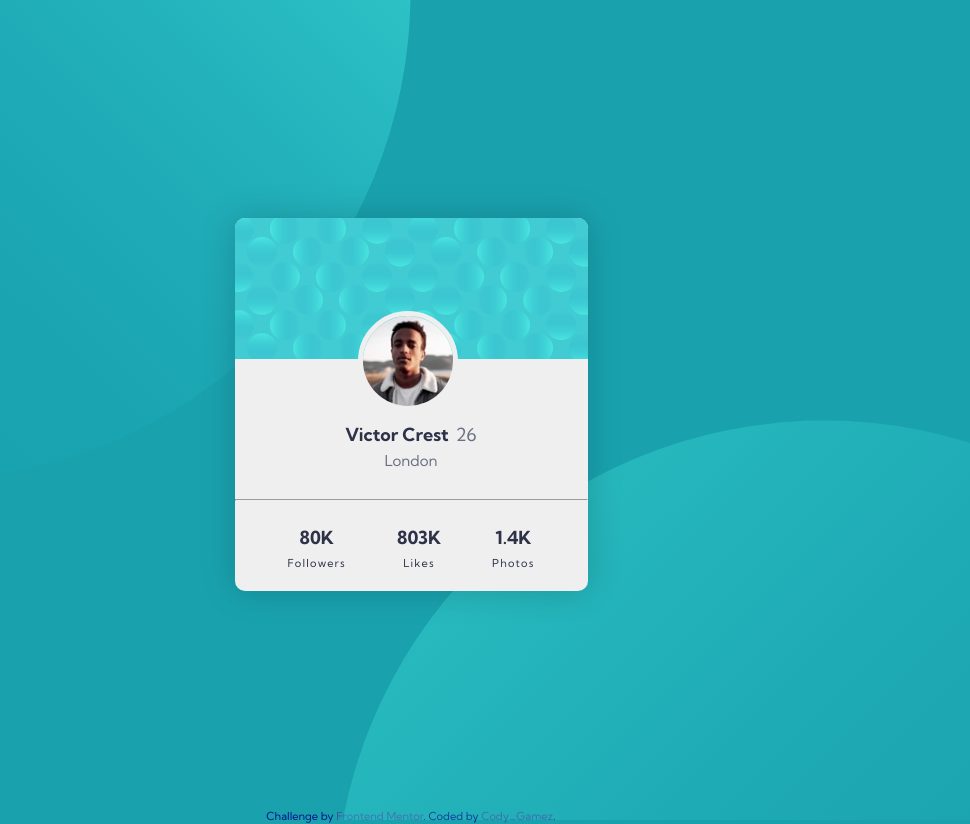
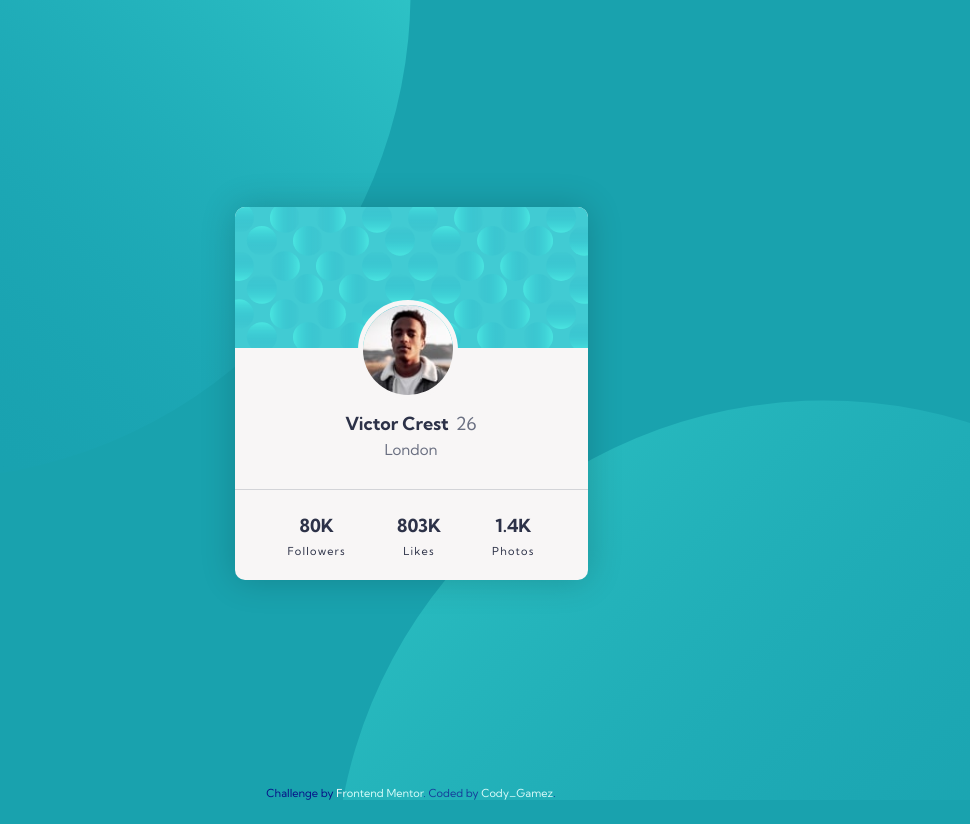
Before and after one commit to CODY-GAMEZ/6--profile-card-component-main--Cody_Gamez, a plain HTML site: page index.html in a window 1280 px wide. Shown: the whole page, without its empty margins (229-1199 px from the left). Drawn offline with Linux system fonts and the light colour scheme.

Commit message:
cambio de colores

```diff
--- a/index.html
+++ b/index.html
@@ -24,7 +24,7 @@
     }
 
     .attribution a {
-      color: hsl(228, 45%, 44%);
+      color: hsl(0, 0%, 100%);
     }
   </style>
 </head>
--- a/style.css
+++ b/style.css
@@ -9,7 +9,7 @@ body {
   /* outline: 5px solid rgb(228, 159, 10); */
 
   width:100%;
-  height:101vh;
+  height:100vh;
   background-color: hsl(185, 75%, 39%);
 
 
@@ -46,7 +46,7 @@ body {
     width: 56%;
 
     position: absolute;
-    bottom:-20px;
+    bottom:0px;
     right: 0;
 }
 .img_2{
@@ -58,20 +58,30 @@ body {
 
 section{
     margin: auto;
-    background:rgb(240, 239, 239);
-    /* outline: 2px solid blue; */
-    position: relative;
+    background:#f8f6f6;
+    /*outline: 2px solid blue;
+    */position: relative;
     width: 353px;
     height: 373px;
     display: flex;
-
-  box-shadow:0 0 35px hsla(0, 0%, 0%, 0.185);
+    box-shadow:0 0 35px hsla(0, 0%, 0%, 0.185);
     border-radius: 10px;
     flex-direction: column;
     -webkit-border-radius: 10px;
     -moz-border-radius: 10px;
     -ms-border-radius: 10px;
     -o-border-radius: 10px;
+    transition:box-shadow 1.5s ;
+    -webkit-transition:box-shadow 1.5s ;
+    -moz-transition:box-shadow 1.5s ;
+    -ms-transition:box-shadow 1.5s ;
+    -o-transition:box-shadow 1.5s ;
+}
+
+
+section:hover{
+  box-shadow:0 0 10px hsl(0, 0%, 0%);
+
 }
 
 .img_perfil img{
@@ -84,10 +94,10 @@ section{
 }
 
 .img_person{
-    /* outline: 2px solid  blue; */
-    width: 100px;
+    /*outline: 2px solid  blue;
+    */width: 100px;
     height: 100px;
-    border: 5px solid rgb(240, 239, 239);
+    border: 5px solid #f8f6f6;
     border-radius: 50px;
     -webkit-border-radius: 50px;
     -moz-border-radius: 50px;
@@ -96,12 +106,19 @@ section{
     position: absolute;
     left: 35%;
     top:25%;
-
+    transition: border 150ms;
+    -webkit-transition: border 150ms;
+    -moz-transition: border 150ms;
+    -ms-transition: border 150ms;
+    -o-transition: border 150ms;
+}
+.img_person:hover{
+    border: none;
+    border: 3px solid #00000000;
 }
 
+
 main{
-    background:hsl(0, 0, 100%);
-
      height: 60%;
     /* outline: 2px solid green ; */
     display: flex;
@@ -155,9 +172,10 @@ span{
 }
 
 hr{
-
+  background-color:hsla(227, 10%, 46%, 0.26);
     width: 100%;
-    height: .2px;
+    border: none;
+    height:.4px;
     margin-bottom: 25px;
 }
 aside{
@@ -171,7 +189,7 @@ aside{
 
 }
 .attribution {
-    margin-bottom: -15px;
+    /* margin-bottom: -15px; */
   /* outline: 2px solid green ; */
     color: hsl(236, 89%, 28%);
     font-size: 11px;
```
